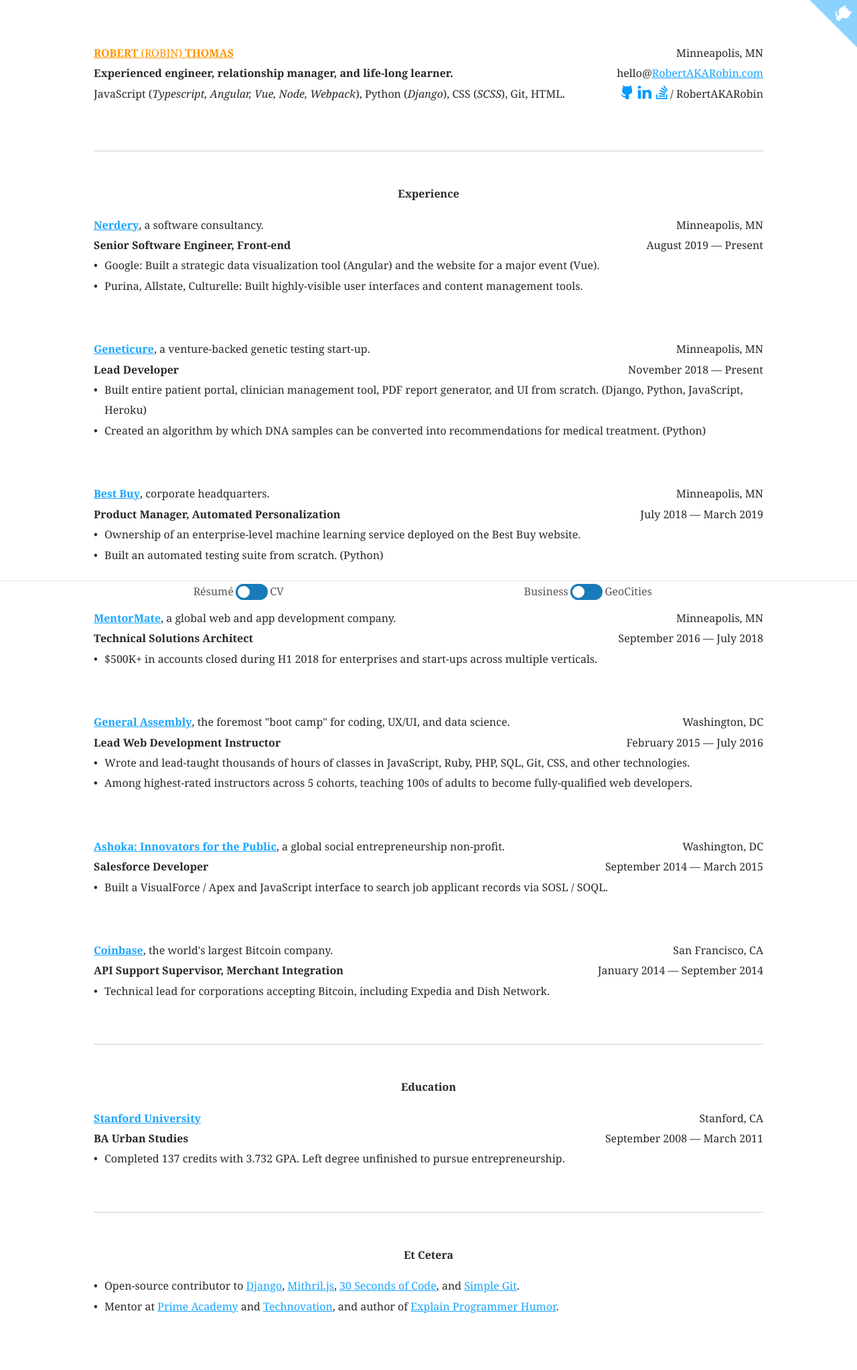
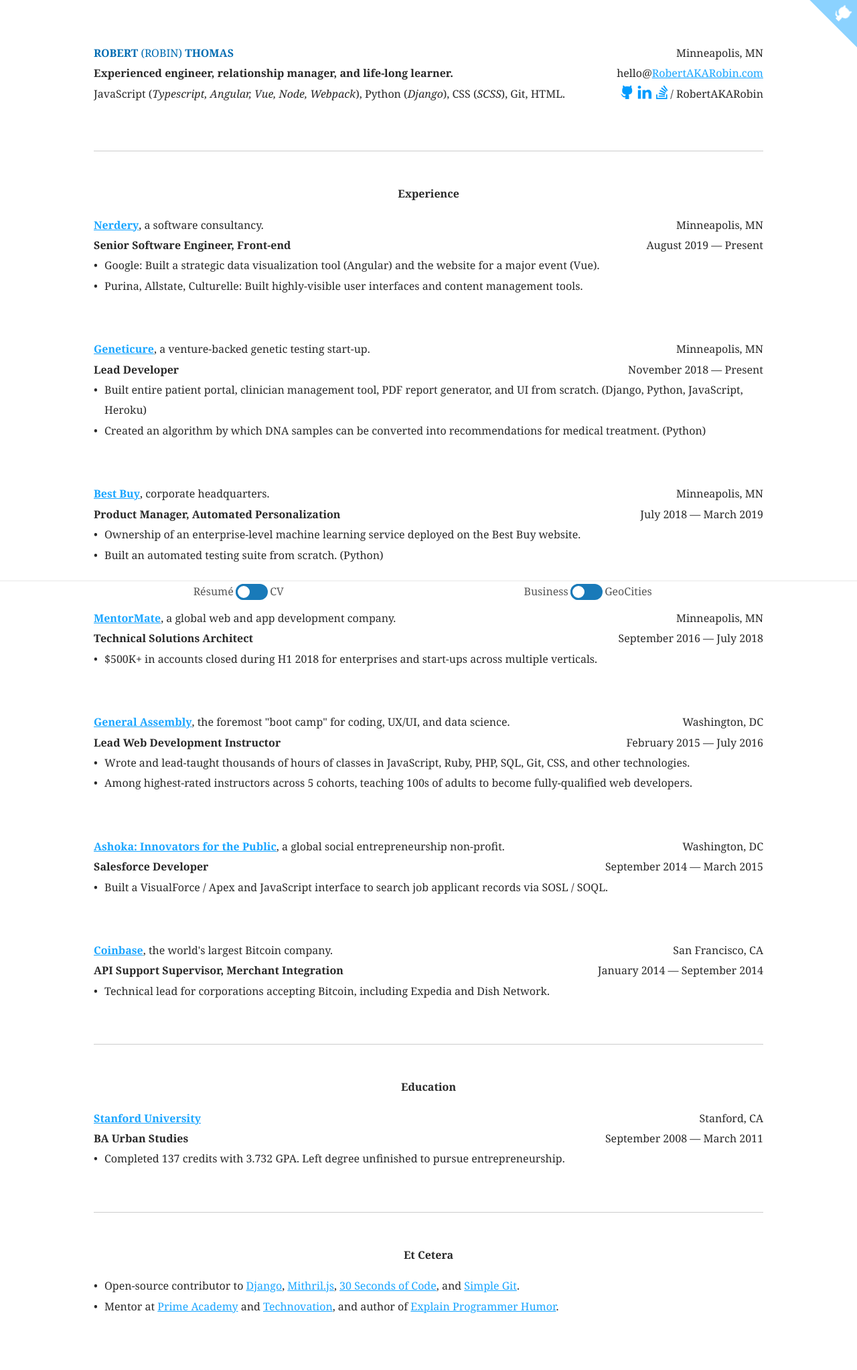
Before and after one commit to RobertAKARobin/robertakarobin.github.io, a Jekyll site: the page built from index.html, in a window 1280 px wide. Shown: the whole page at 67% size. Built offline with Jekyll 4.4.1, drawn with Linux system fonts in a browser that asks for light colours.

Commit message:
Fix h1 color

```diff
--- a/assets/styles.scss
+++ b/assets/styles.scss
@@ -263,8 +263,9 @@
     text-align:center;
   }
   h1{
+    text-decoration:none;
     text-transform:uppercase;
-    color:$compliment;
+    color:$main-darkest;
   }
   h2{
     padding-top:3em;
```
